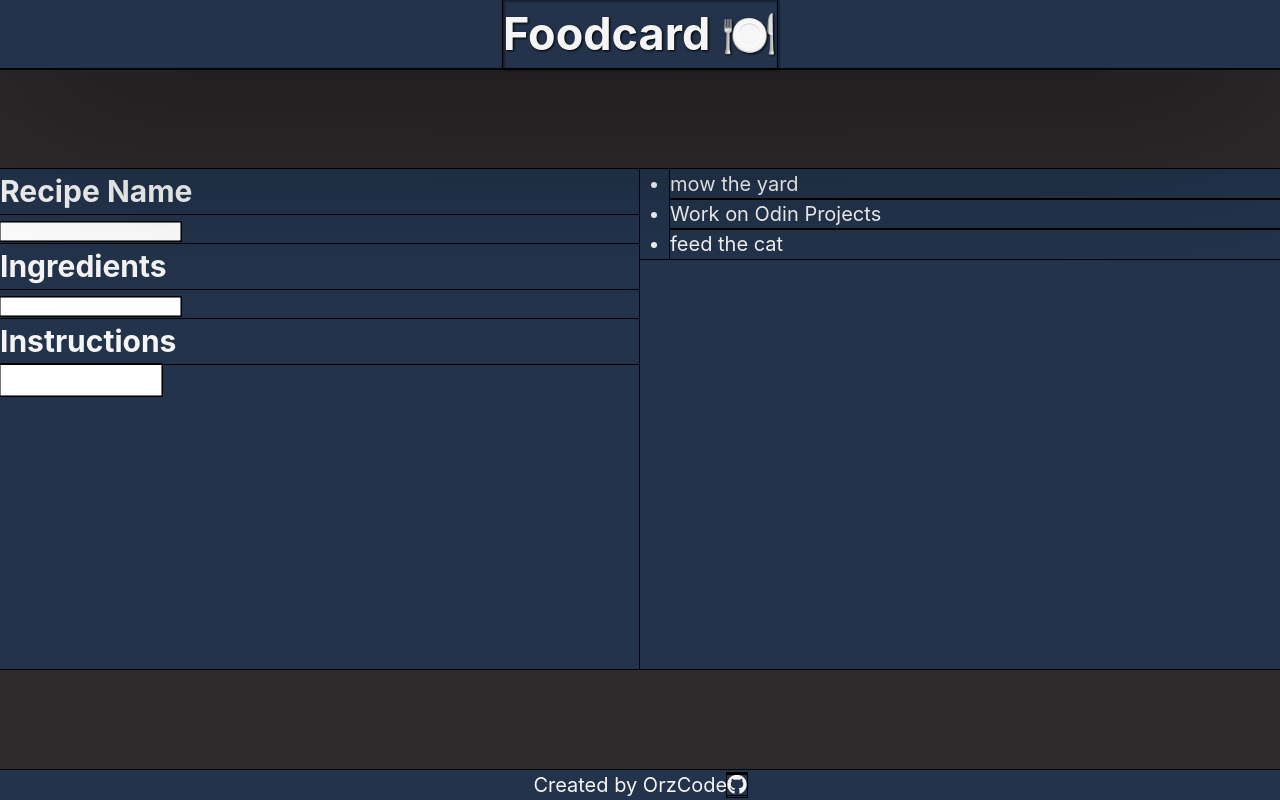
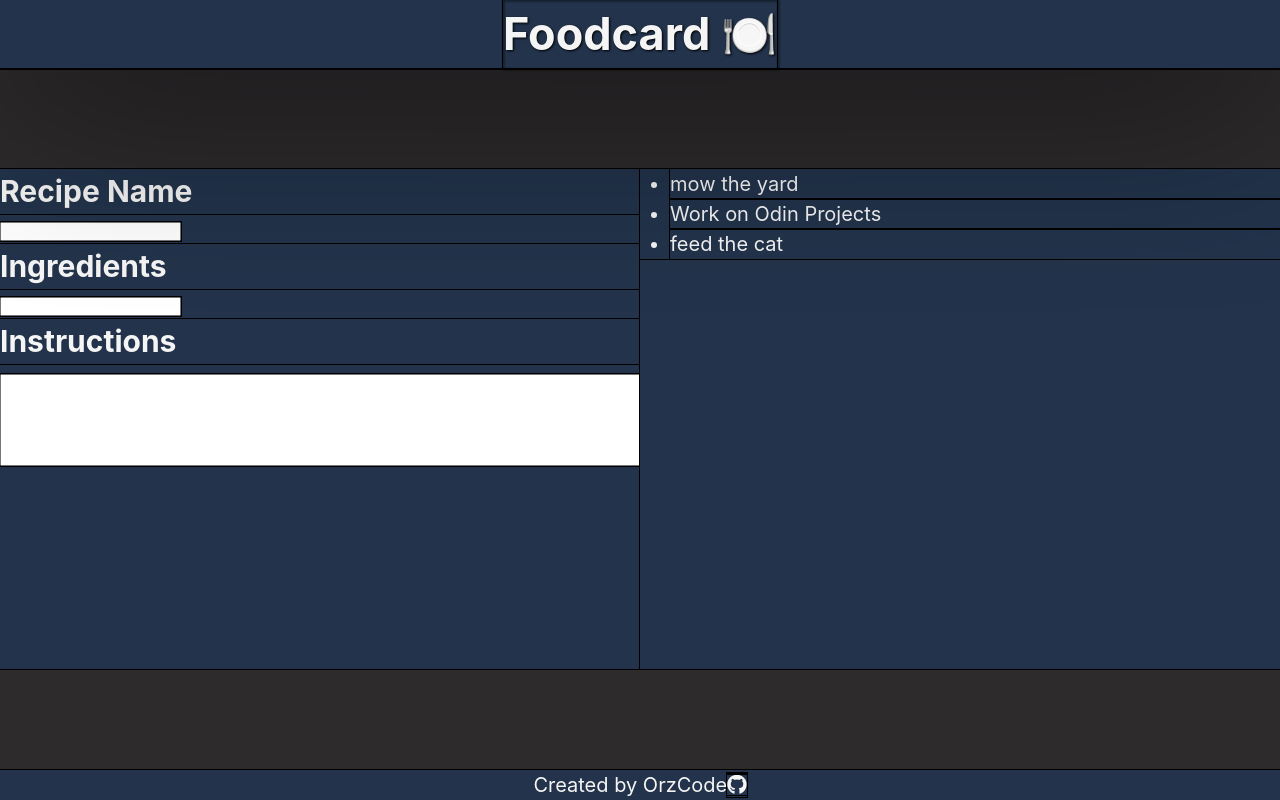
Before and after one commit to orzcode/foodcard, a React (Vite) app: page / in a window 1280 px wide. Built offline with nearby package versions, Linux system fonts and the light colour scheme.

Commit message:
update grow-wrap

```diff
--- a/src/components/TextArea.jsx
+++ b/src/components/TextArea.jsx
@@ -6,19 +6,26 @@ function TextArea() {
 	const textAreaRef = useRef(null);
 
 	function auto_height(elem) {
-	  elem.style.height = "auto";
-	  elem.style.height = `${elem.scrollHeight}px`;
+	//   elem.style.height = "auto";
+	//   elem.style.height = `${elem.scrollHeight}px`;
+
+	  elem.parentNode.dataset.replicatedValue = elem.value;
+	  //elem.style.height = "auto";
 	}
 
 	return (
+
+	<div className="grow-wrap">
 	  <textarea
 		value={value}
 		onChange={(event) => setValue(event.target.value)}
 		onInput={() => auto_height(textAreaRef.current)}
 		ref={textAreaRef}
-		rows="2"
 		className="textarea"
+		rows={3}
+		cols={10}
 	  />
+	</div>
 	);
   }
 
--- a/src/styles/InputPane.css
+++ b/src/styles/InputPane.css
@@ -1,4 +1,37 @@
-.textarea {
+.grow-wrap {
+	/* easy way to plop the elements on top of each other and have them both sized based on the tallest one's height */
+	display: grid;
+	margin-top: 1rem;
+  }
+  .grow-wrap::after {
+	/* Note the weird space! Needed to preventy jumpy behavior */
+	content: attr(data-replicated-value) " ";
+
+	/* This is how textarea text behaves */
+	white-space: pre-wrap;
+
+	/* Hidden from view, clicks, and screen readers */
+	visibility: hidden;
+  }
+  .grow-wrap > textarea {
+	/* You could leave this, but after a user resizes, then it ruins the auto sizing */
+	resize: none;
+
+	/* Firefox shows scrollbar on growth, you can hide like this. */
 	overflow: hidden;
-	resize: none;
-}
+  }
+  .grow-wrap > textarea,
+  .grow-wrap::after {
+	/* Identical styling required!! */
+
+	font: inherit;
+	/* WHY DOES IT GROW EXPONENTIALLY WITHOUT THE FONT? */
+
+
+	height: 100%;
+
+	max-height: 10rem;
+
+	/* Place on top of each other */
+	grid-area: 1 / 1 / 2 / 2;
+  }
```
